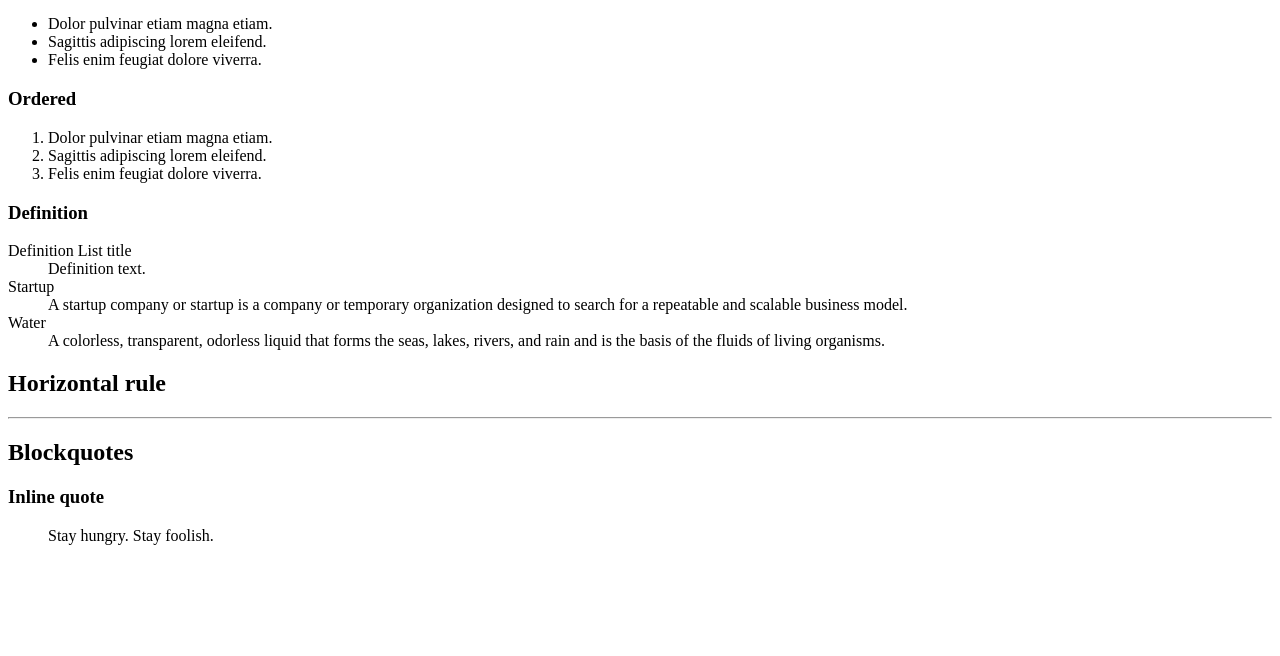
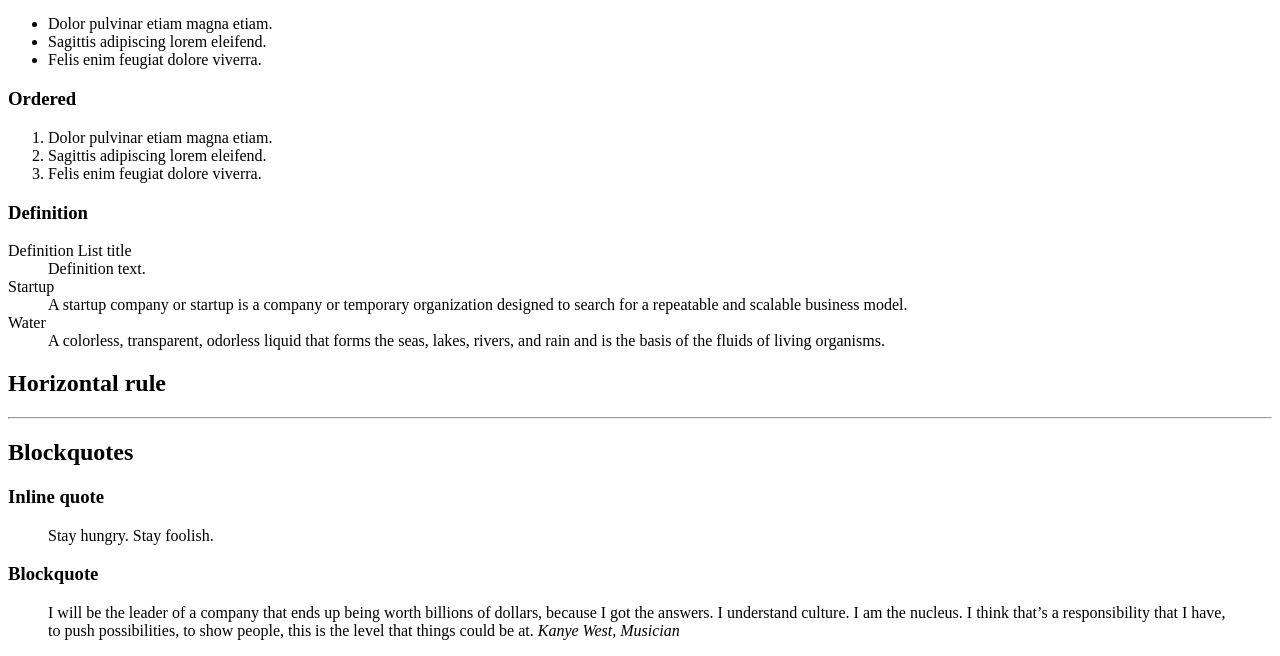
Before and after one commit to jeremycardona/holbertonschool-web_front_end, a plain HTML site: page html_advanced/30-styleguide.html in a window 1280 px wide. Shown: the part 578-1234 px from the top of the page. Before the commit the page ends 1139 px from the top, so only its background shows below. Drawn offline with Linux system fonts and the light colour scheme.

Commit message:
push test

```diff
--- a/html_advanced/30-styleguide.html
+++ b/html_advanced/30-styleguide.html
@@ -80,6 +80,13 @@
                 <h3>Inline quote</h3>
                 <blockquote>Stay hungry. Stay foolish.</blockquote>
             </div>
+            <div>
+                <h3>Blockquote</h3>
+                <blockquote>
+                    I will be the leader of a company that ends up being worth billions of dollars, because I got the answers. I understand culture. I am the nucleus. I think that’s a responsibility that I have, to push possibilities, to show people, this is the level that things could be at.
+                    <cite>Kanye West, Musician</cite>
+                </blockquote>
+            </div>
         </section>
     </main>
     <footer></footer>
```
